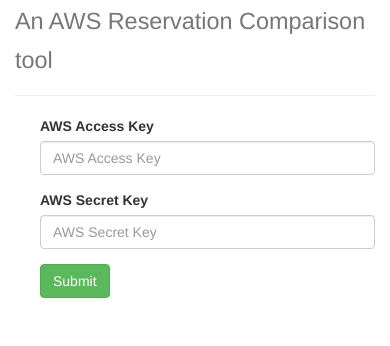
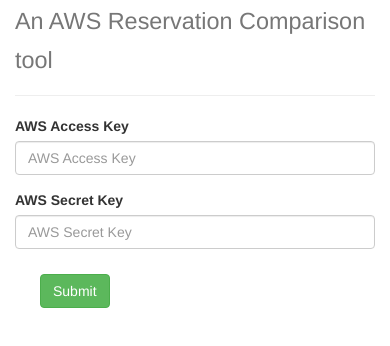
Before and after one commit to ckelner/AWSResco, a plain HTML site: page index.html in a window 390 px wide. Shown: the part 64-410 px from the top of the page. Drawn offline with nearby package versions, Linux system fonts and the light colour scheme.

Commit message:
layout css

```diff
--- a/css/main.css
+++ b/css/main.css
@@ -4,7 +4,8 @@
 .page-header {
   margin-top: 1px !important;
 }
-.col-margin-left-25 {
+.col-padding-top-25-left-25 {
+  margin-top: 25px !important;
   margin-left: 25px !important;
 }
 h1 a:hover {
--- a/index.html
+++ b/index.html
@@ -22,17 +22,23 @@
       </h1>
     </div>
     <div class="row">
-      <div class="col-md-4 col-margin-left-25">
+      <div class="col-md-4">
         <div class="form-group">
           <label for="awsAccessKey">AWS Access Key</label>
           <input type="text" class="form-control" id="awsAccessKey" placeholder="AWS Access Key">
         </div>
+      </div>
+      <div class="col-md-4">
         <div class="form-group">
           <label for="awsSecretKey">AWS Secret Key</label>
           <input type="password" class="form-control" id="awsSecretKey" placeholder="AWS Secret Key">
         </div>
+      </div>
+      <div class="col-md-2 col-padding-top-25-left-25">
         <button id="awsQueryButton" type="submit" class="btn btn-success">Submit</button>
       </div>
+    </div>
+    <div class="row" id="awsQueryResults">
     </div>
   </div>
   </div>
```
